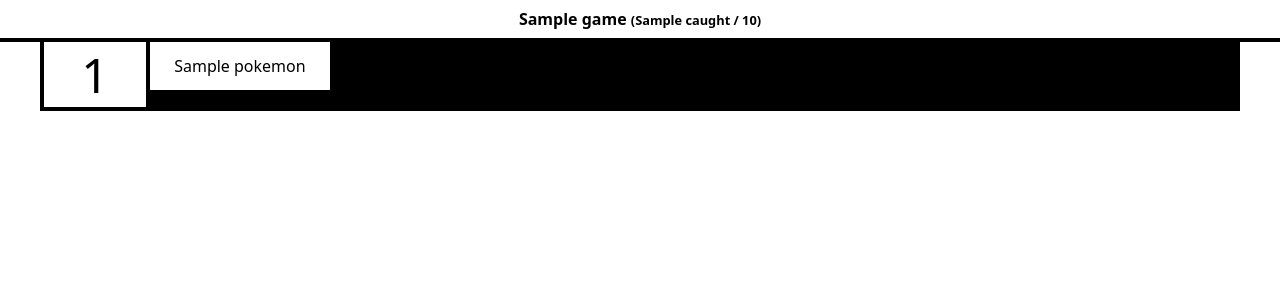
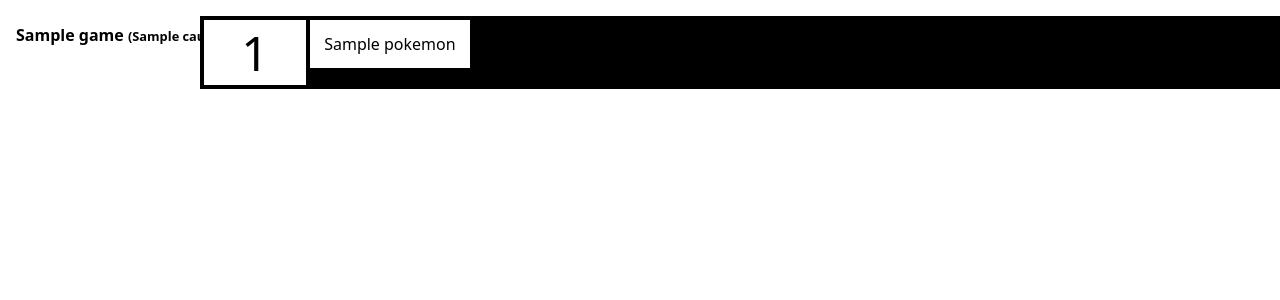
Before and after one commit to Parnassius/livingdex, a Python web app: template src/livingdex/templates/game.html in a window 1280 px wide. Shown: the top 300 px of the page. Run offline with Jinja, Linux system fonts and the light colour scheme; the template is opened without the code that fills it: most values are stand-ins (such as "Sample title", 1, 10 or a date in 2020).

Commit message:
Move tabs on the left on desktop

```diff
--- a/src/livingdex/static/main.css
+++ b/src/livingdex/static/main.css
@@ -24,26 +24,24 @@
 body {
   margin: 0;
   display: flex;
-  flex-direction: column;
+  justify-content: center;
 }
 
 header {
   position: sticky;
   top: 0;
-  z-index: 1;
+  max-height: 100vh;
+  overflow-y: auto;
+  max-width: 200px;
   background-color: var(--background-primary);
-  border-style: solid;
-  border-width: 0 0 4px;
   menu {
     margin: 0;
-    padding: 0;
+    padding: 1rem 0;
     list-style-type: none;
-    display: flex;
-    justify-content: safe center;
-    overflow-x: auto;
     li {
       a {
         display: inline-block;
+        width: 100%;
         padding: 0.5em 1em;
         color: inherit;
         white-space: nowrap;
@@ -64,19 +62,18 @@ header {
 
 main {
   --box-columns: 6;
-  margin-bottom: 1em;
+  flex-grow: 1;
+  margin: 1rem 0;
+  max-width: 1200px;
+  border-top: 4px solid;
   &[data-box-size="20"] {
     --box-columns: 5;
   }
   .box {
     display: flex;
     justify-content: safe center;
-    max-width: 1200px;
-    margin: 0 auto;
     overflow-x: auto;
     .box-label {
-      position: sticky;
-      left: 0;
       flex-basis: 4ch;
       flex-shrink: 0;
       background-color: var(--background-primary);
@@ -167,7 +164,6 @@ main {
         gap: 0.15em;
         padding: 0 5px;
         height: 3em;
-        min-width: 0;
         text-align: center;
         justify-content: center;
         background-color: var(--background-primary);
@@ -201,17 +197,35 @@ main {
   }
 }
 
-@media (width <= 767px) {
+@media (width <= 1199px) {
   body {
-    font-size: 0.8em;
     flex-direction: column-reverse;
   }
   header {
     top: initial;
     bottom: 0;
-    border-width: 4px 0 0;
+    z-index: 1;
+    max-width: initial;
+    margin-top: -4px;
+    menu {
+      display: flex;
+      justify-content: safe center;
+      overflow-x: auto;
+      padding: 0;
+      border-top: 4px solid;
+    }
   }
   main {
+    margin: 0;
+  }
+}
+
+@media (width <= 979px) {
+  body {
+    font-size: 0.8em;
+  }
+  main {
+    border-top-width: 0;
     margin-bottom: 0;
     .box {
       flex-direction: column;
@@ -226,11 +240,6 @@ main {
         overflow-x: auto;
         border-width: 0 0 4px;
       }
-      &:last-child {
-        .box-content {
-          border-bottom-width: 0;
-        }
-      }
     }
   }
 }
```
